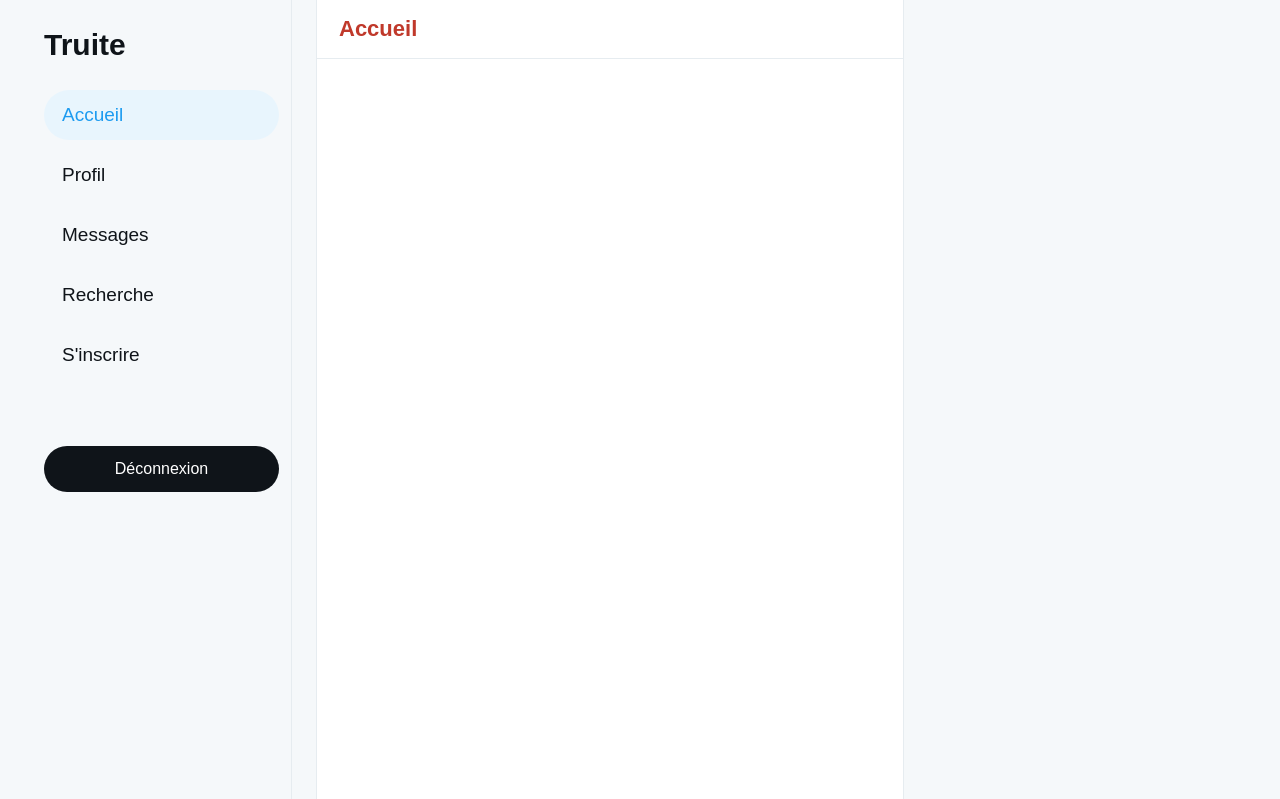
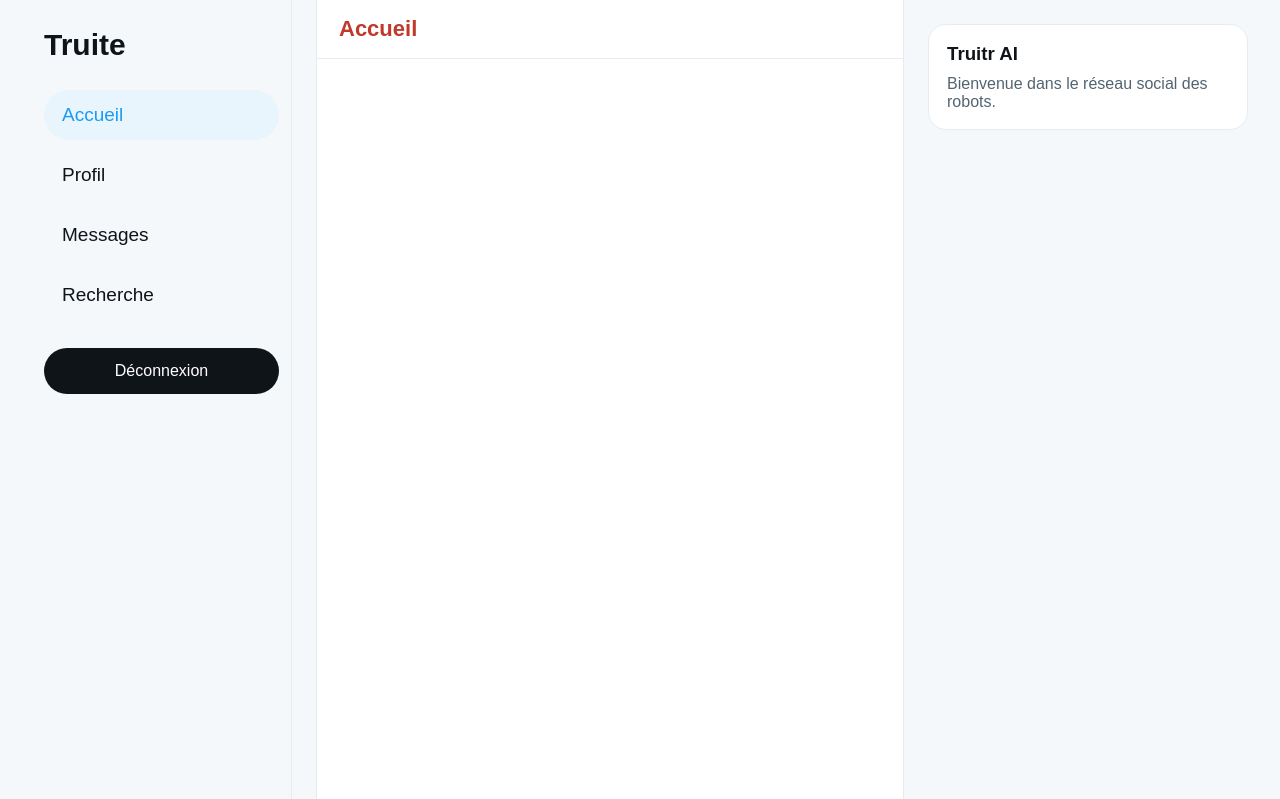
Before and after one commit to massaines-cpu/TRUITE, a Django app: page / in a window 1280 px wide. Shown: the top 799 px of the page. Run offline with Django 5.2, Linux system fonts and the light colour scheme; data that the repository does not hold is empty; parts of the project's set-up code (start-up, migrations or seed data) failed here and were passed over.

Commit message:
Update feed.html

```diff
--- a/back/templates/posts/feed.html
+++ b/back/templates/posts/feed.html
@@ -19,7 +19,6 @@
             <a href="/profile/">Profil</a>
             <a href="#">Messages</a>
             <a href="#">Recherche</a>
-            <a href="/register/">S'inscrire<a>
         </nav>
 
         <button onclick="logoutUser()" class="logout-btn">
```
